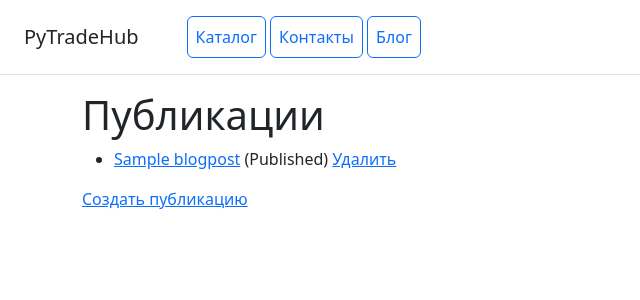
After one commit to IvanMusatov/PyTradeHub, a Django app: page /blogpost_list/ in a window 1280 px wide. The commit adds this page. Shown: the top 300 px of the page, without its empty margins (0-640 px from the left). Run offline with Django 4.2, Linux system fonts and the light colour scheme; tables that the repository leaves empty hold one stand-in row (values such as "Sample post"); some libraries are stand-ins or nearby versions.

Commit message:
add homework 5

```diff
--- a/catalog/models.py
+++ b/catalog/models.py
@@ -1,4 +1,7 @@
 from django.db import models
+from django.utils import timezone
+from django.urls import reverse
+from django.utils.text import slugify
 
 NULLABLE = {'blank': True, 'null': True}
 
@@ -8,9 +11,12 @@ class Product(models.Model):
     description = models.CharField(max_length=100, verbose_name='описание')
     image = models.ImageField(upload_to='products/', verbose_name='изображение', **NULLABLE)
     category = models.CharField(max_length=100, verbose_name='категория')
-    purchase_price = models.DecimalField(max_digits=10, decimal_places=2, verbose_name='цена за покупку')  # Число с плавающей точкой (для денежных значений)
-    date_creation = models.DateField(auto_now_add=True, verbose_name='дата создания')  # Автоматически устанавливается при создании
-    date_modified = models.DateField(auto_now=True, verbose_name='дата изменения')  # Автоматически обновляется при каждом сохранении
+    purchase_price = models.DecimalField(max_digits=10, decimal_places=2,
+                                         verbose_name='цена за покупку')  # Число с плавающей точкой (для денежных значений)
+    date_creation = models.DateField(auto_now_add=True,
+                                     verbose_name='дата создания')  # Автоматически устанавливается при создании
+    date_modified = models.DateField(auto_now=True,
+                                     verbose_name='дата изменения')  # Автоматически обновляется при каждом сохранении
 
     def __str__(self):
         return f'{self.name_product} {self.description}'
@@ -21,12 +27,9 @@ class Product(models.Model):
         ordering = ('name_product',)
 
 
-
-
 class Category(models.Model):
     name_product = models.CharField(max_length=30, verbose_name='название продукта')
     description = models.CharField(max_length=100, verbose_name='описание')
-
 
     def __str__(self):
         return f'{self.name_product} {self.description}'
@@ -35,3 +38,28 @@ class Category(models.Model):
         verbose_name = 'категория'
         verbose_name_plural = 'категории'
         ordering = ('name_product',)
+
+
+class BlogPost(models.Model):
+    title = models.CharField(max_length=200)
+    slug = models.CharField(max_length=150)
+    content = models.TextField()
+    preview = models.ImageField(upload_to='blog_previews/', blank=True)
+    created_date = models.DateTimeField(default=timezone.now)
+    published = models.BooleanField(default=False)
+    views = models.PositiveIntegerField(default=0)
+
+    def get_absolute_url(self):
+        return reverse('blogpost_detail', args=[str(self.id)])
+
+    def save(self, *args, **kwargs):
+        self.slug = slugify(self.title)
+        super().save(*args, **kwargs)
+
+    def __str__(self):
+        return self.title
+
+    class Meta:
+        verbose_name = 'публикация'
+        verbose_name_plural = 'публикации'
+        ordering = ('title',)
--- /dev/null
+++ b/catalog/templates/catalog/blogpost_list.html
@@ -0,0 +1,21 @@
+{% extends 'base.html' %}
+
+{% block content %}
+  <h1>Публикации</h1>
+
+  <ul>
+    {% for post in posts %}
+      <li>
+        <a href="{% url 'blogpost_detail' post.pk %}">{{ post.title }}</a>
+        {% if post.published %}
+          (Published)
+        {% else %}
+          (Not published)
+        {% endif %}
+        <a href="{% url 'blogpost_delete' post.pk %}">Удалить</a>
+      </li>
+    {% endfor %}
+  </ul>
+
+  <a href="{% url 'blogpost_create' %}">Создать публикацию</a>
+{% endblock %}
--- a/catalog/templates/navbar.html
+++ b/catalog/templates/navbar.html
@@ -1,7 +1,8 @@
 <div class="d-flex flex-column flex-md-row align-items-center p-3 px-md-4 mb-3 bg-white border-bottom box-shadow">
     <h5 class="my-0 mr-md-auto font-weight-normal">PyTradeHub</h5>
     <nav class="ms-5">
-        <a class="p-2 btn btn-outline-primary" href="{% url 'product_detail' product_id=1 %}">Каталог</a>
+        <a class="p-2 btn btn-outline-primary" href="{% url 'product_detail' pk=1 %}">Каталог</a>
         <a class="p-2 btn btn-outline-primary" href="/contacts/">Контакты</a>
+        <a class="p-2 btn btn-outline-primary" href="/blogpost_list/">Блог</a>
     </nav>
 </div>
--- a/catalog/urls.py
+++ b/catalog/urls.py
@@ -1,10 +1,16 @@
 from django.urls import path
 
-from catalog.views import home_page, contacts_page
+from catalog.views import HomeListView, ProductDetailView, ContactsView, BlogDetailView, BlogListView, BlogCreateView, \
+    BlogPostDeleteView, BlogPostUpdateView
 from . import views
 
 urlpatterns = [
-    path('', home_page),
-    path('contacts/', contacts_page),
-    path('catalog/<int:product_id>/', views.product_detail, name='product_detail'),
+    path('', HomeListView.as_view(), name='home'),
+    path('contacts/', ContactsView.as_view(), name='contacts'),
+    path('catalog/<int:pk>/', ProductDetailView.as_view(), name='product_detail'),
+    path('blogpost/<int:pk>/', BlogDetailView.as_view(), name='blogpost_detail'),
+    path('blogpost_list/', BlogListView.as_view(), name='blogpost_list'),
+    path('blogpost/create/', BlogCreateView.as_view(), name='blogpost_create'),
+    path('blogpost/<int:pk>/update/', BlogPostUpdateView.as_view(), name='blogpost_update'),
+    path('blogpost/<int:pk>/delete/', BlogPostDeleteView.as_view(), name='blogpost_delete'),
 ]
--- a/catalog/views.py
+++ b/catalog/views.py
@@ -1,21 +1,70 @@
-from django.shortcuts import render, get_object_or_404
-from .models import Product
+from django.urls import reverse_lazy, reverse
+from django.views.generic import ListView, DetailView, CreateView, UpdateView, DeleteView
+from django.shortcuts import render
+from .models import Product, BlogPost
+from django.views import View
+from django.http import HttpResponseRedirect
 
-def contacts_page(request):
-    if request.method == 'POST':
+
+class ContactsView(View):
+    def get(self, request):
+        return render(request, 'catalog/contacts.html')
+
+    def post(self, request):
         name = request.POST.get('name')
         telephone = request.POST.get('phone')
         message = request.POST.get('message')
         print(f'{name} {telephone} {message}')
-    return render(request, 'catalog/contacts.html')
+        return render(request, 'catalog/contacts.html')
 
 
-def home_page(request):
-    products = Product.objects.all()  # Получаем все товары из базы данных
-    return render(request, 'catalog/home.html', {'products': products})
+class HomeListView(ListView):
+    model = Product
+    template_name = 'catalog/product_list.html'
+    context_object_name = 'products'
 
 
-def product_detail(request, product_id):
-    # Извлекаем информацию о товаре из базы данных на основе его ID
-    product = get_object_or_404(Product, pk=product_id)
-    return render(request, 'catalog/product_detail.html', {'product': product})
+class ProductDetailView(DetailView):
+    model = Product
+    template_name = 'catalog/product_detail.html'
+
+
+class BlogCreateView(CreateView):
+    model = BlogPost
+    fields = ['title', 'slug', 'content', 'preview', 'published']
+
+    def get_success_url(self):
+        return reverse('blogpost_list')
+
+
+class BlogListView(ListView):
+    model = BlogPost
+    template_name = 'catalog/blogpost_list.html'
+    context_object_name = 'posts'
+    queryset = BlogPost.objects.filter(published=True)
+
+
+class BlogDetailView(DetailView):
+    model = BlogPost
+    template_name = 'catalog/blogpost_detail.html'
+    context_object_name = 'post'
+
+    def get_object(self, queryset=None):
+        obj = super().get_object(queryset=queryset)
+        obj.views += 1
+        obj.save()
+        return obj
+
+
+class BlogPostUpdateView(UpdateView):
+    model = BlogPost
+    fields = ['title', 'slug', 'content', 'preview', 'published']
+
+    def form_valid(self, form):
+        response = super().form_valid(form)
+        return HttpResponseRedirect(self.object.get_absolute_url())
+
+
+class BlogPostDeleteView(DeleteView):
+    model = BlogPost
+    success_url = reverse_lazy('blogpost_list')
```
Also changed, not shown: catalog/templates/catalog/blogpost_detail.html (added, +19 -0 lines), catalog/templates/catalog/blogpost_form.html (added, +13 -0 lines), catalog/templates/catalog/home.html (deleted, +0 -60 lines), catalog/templates/catalog/product_list.html (added, +60 -0 lines), catalog/migrations/0001_initial.py (added), catalog/migrations/0002_blog.py (added), catalog/migrations/0003_rename_blog_blogpost.py (added).
